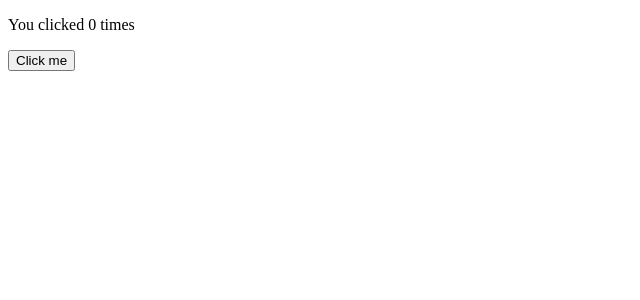
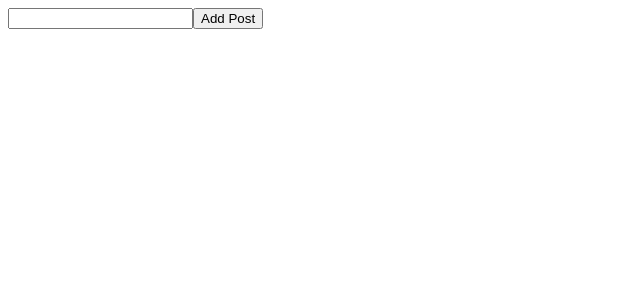
Before and after one commit to ryutaudo/wired, a React app: page / in a window 1280 px wide. Shown: the top 300 px of the page, without its empty margins (0-640 px from the left). Built offline with nearby package versions, Linux system fonts and the light colour scheme.

Commit message:
remove counter and add post add form

```diff
--- a/src/components/App/Body/index.jsx
+++ b/src/components/App/Body/index.jsx
@@ -1,13 +1,20 @@
 import React, { useState } from 'react';
 
 const Body = () => {
-  const [count, setCount] = useState(0);
+  const [list, setList] = useState([]);
+  const [post, setPost] = useState('');
 
   return (
     <div>
-      <p>{`You clicked ${count} times`}</p>
-      <button type="button" onClick={() => setCount(count + 1)}>
-        Click me
+      <input value={post} onChange={event => setPost(event.target.value)} />
+      <button
+        type="button"
+        onClick={() => {
+          setList(list.concat(post));
+          setPost('');
+        }}
+      >
+        Add Post
       </button>
     </div>
   );
```
Also changed, not shown: src/components/App/Body/List/index.jsx (deleted, +0 -16 lines), src/components/App/Body/Form/index.jsx (deleted).
